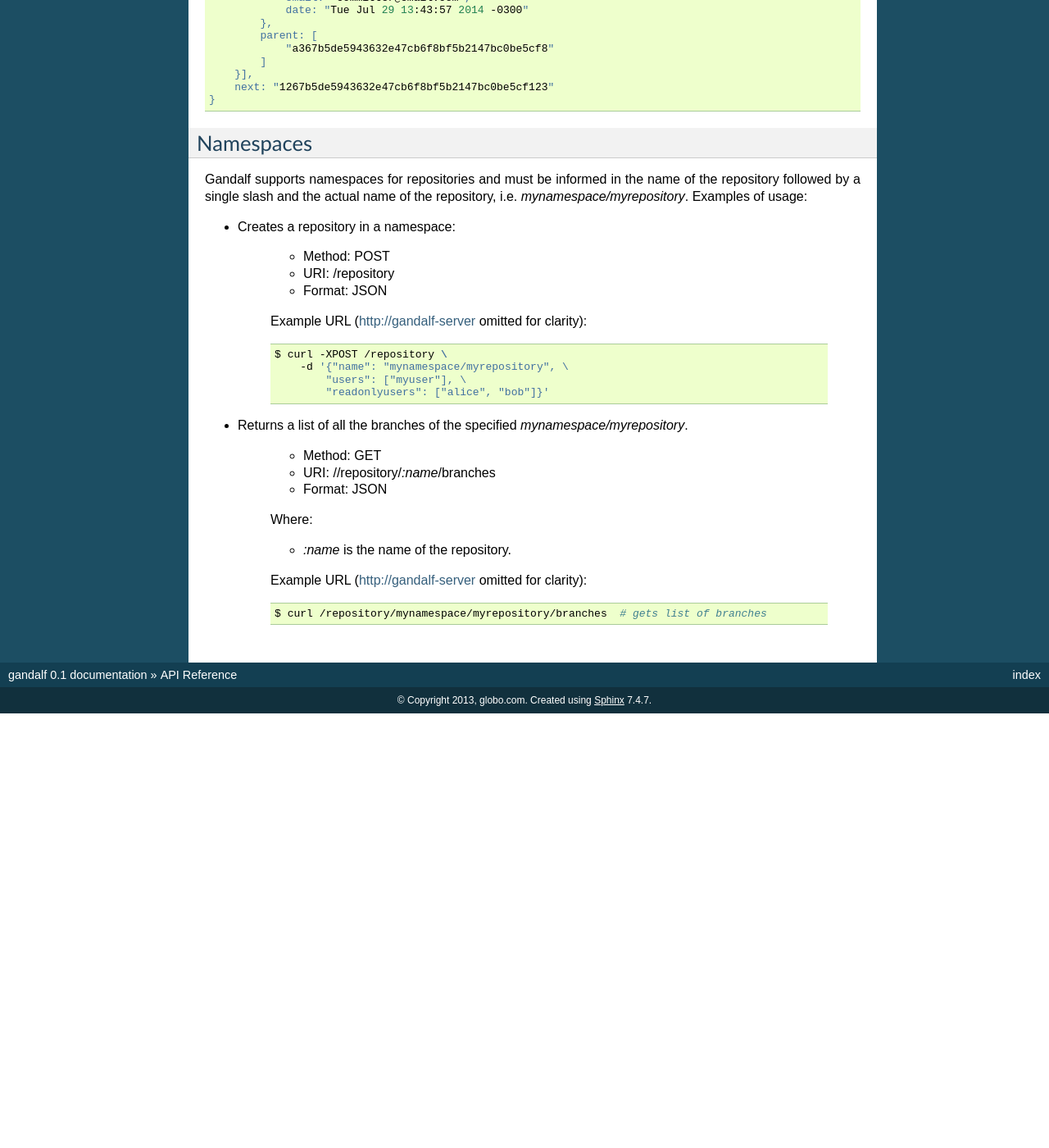
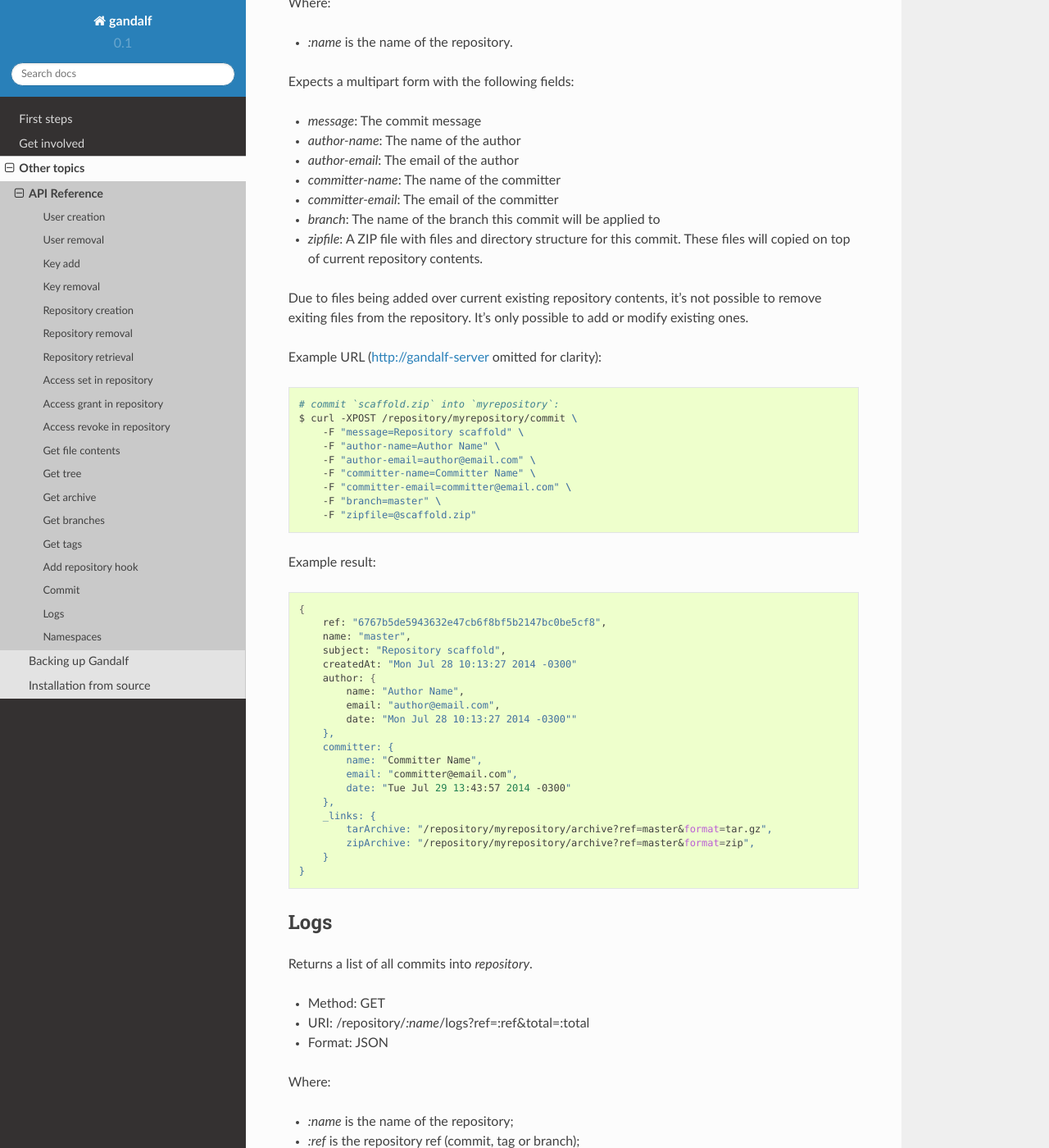
Before and after one commit to tsuru/gandalf, a Sphinx documentation site: the page built from docs/source/api.rst, in a window 1280 px wide and 1400 px high, scrolled down 7402 px. Shown: the whole window at 82% size. Built offline with Sphinx 7.4.7 and the Read the Docs theme 2.0.0, drawn with Linux system fonts in a browser that asks for light colours; before the commit the page ends 8272 px from its top, so only the background shows below that; some of the changed text lies outside the part shown.

Commit message:
docs: some docs improvements, better /commit description

```diff
--- a/docs/source/api.rst
+++ b/docs/source/api.rst
@@ -331,8 +331,13 @@ Expects a multipart form with the following fields:
 * `author-email`: The email of the author
 * `committer-name`: The name of the committer
 * `committer-email`: The email of the committer
-* `branch`: The name of the branch this commit will bi applied to
-* `zipfile`: A ZIP with files and directory structure
+* `branch`: The name of the branch this commit will be applied to
+* `zipfile`: A ZIP file with files and directory structure for this commit. These
+  files will copied on top of current repository contents.
+
+Due to files being added over current existing repository contents, it's not
+possible to remove exiting files from the repository. It's only possible to add or
+modify existing ones.
 
 Example URL (http://gandalf-server omitted for clarity)::
 
--- a/docs/source/conf.py
+++ b/docs/source/conf.py
@@ -11,7 +11,7 @@
 # All configuration values have a default; values that are commented out
 # serve to show the default.
 
-import sys, os
+import os
 
 # If extensions (or modules to document with autodoc) are in another directory,
 # add these directories to sys.path here. If the directory is relative to the
@@ -86,12 +86,10 @@ pygments_style = 'sphinx'
 # A list of ignored prefixes for module index sorting.
 #modindex_common_prefix = []
 
-
-# -- Options for HTML output ---------------------------------------------------
-
-# The theme to use for HTML and HTML Help pages.  See the documentation for
-# a list of builtin themes.
-html_theme = 'default'
+if not os.environ.get('READTHEDOCS', None):
+    import sphinx_rtd_theme
+    html_theme = 'sphinx_rtd_theme'
+    html_theme_path = [sphinx_rtd_theme.get_html_theme_path()]
 
 # Theme options are theme-specific and customize the look and feel of a theme
 # further.  For a list of options available for each theme, see the
--- a/docs/source/contribute.rst
+++ b/docs/source/contribute.rst
@@ -1,5 +1,5 @@
 ==========
-contribute
+Contribute
 ==========
 
 * Source hosted at `GitHub <http://github.com/tsuru/gandalf>`_
--- /dev/null
+++ b/docs/source/first-steps.rst
@@ -0,0 +1,8 @@
+First steps
+===========
+
+.. toctree::
+    :maxdepth: 2
+
+    install
+    quickstart
--- /dev/null
+++ b/docs/source/get-involved.rst
@@ -0,0 +1,8 @@
+Get involved
+============
+
+.. toctree::
+    :maxdepth: 2
+
+    contribute
+    community
--- /dev/null
+++ b/docs/source/other-topics.rst
@@ -0,0 +1,9 @@
+Other topics
+============
+
+.. toctree::
+    :maxdepth: 2
+
+    api
+    making-backup
+    install-from-source
--- a/requirements.txt
+++ b/requirements.txt
@@ -1 +1,2 @@
 Sphinx==1.1.3
+sphinx-rtd-theme==0.1.6
```
Also changed, not shown: docs/source/index.rst (+5 -15 lines).
